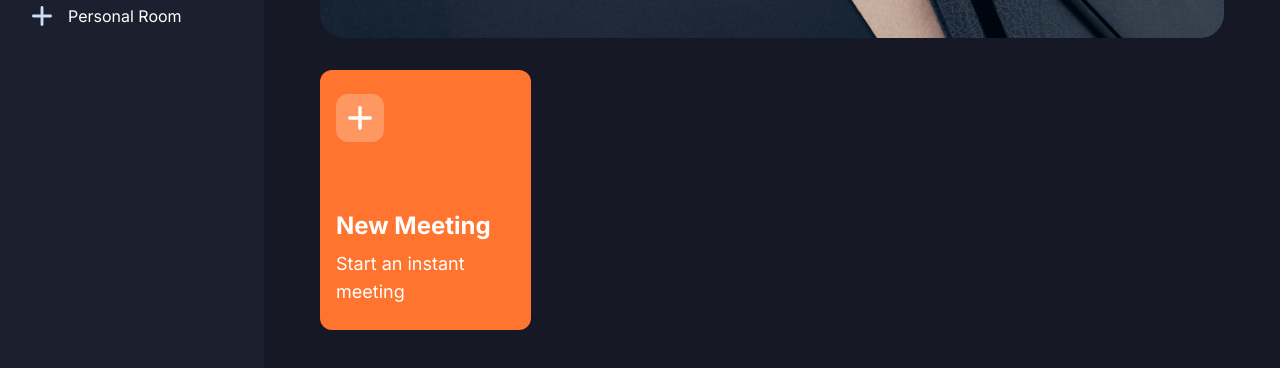
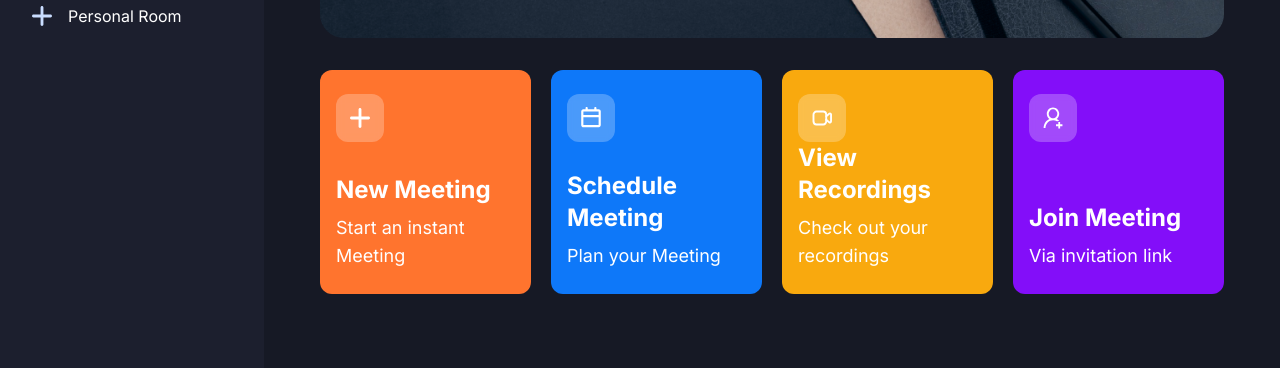
Before and after one commit to Humayra-Akter/video-conference, a Next.js app: page / in a window 1280 px wide. Shown: the part 308-676 px from the top of the page. Built offline with nearby package versions, Linux system fonts and the light colour scheme; no server answers.

Commit message:
date time

```diff
--- /dev/null
+++ b/components/ui/HomeCard.tsx
@@ -0,0 +1,42 @@
+import { cn } from "@/lib/utils";
+import Image from "next/image";
+import React from "react";
+
+interface HomeCardProps {
+  className: string;
+  img: string;
+  title: string;
+  description: string;
+  handleClick: () => void;
+}
+
+const HomeCard = ({
+  className,
+  img,
+  title,
+  description,
+  handleClick,
+}: HomeCardProps) => {
+  return (
+    <div
+      className={cn(
+        "px-4 py-6 flex flex-col justify-between w-full xl:max-w-[270px] min-h-[200px] rounded-xl cursor-pointer",
+        className
+      )}
+      onClick={() => {
+        handleClick;
+      }}
+    >
+      <div className="flex-center glassmorphism size-12 rounded-xl">
+        <Image src={img} width={20} height={20} alt="meeting" />
+      </div>
+
+      <div className="flex flex-col gap-2">
+        <h1 className="text-2xl font-bold">{title}</h1>
+        <p className="text-lg font-normal">{description}</p>
+      </div>
+    </div>
+  );
+};
+
+export default HomeCard;
--- a/components/ui/MeetingTypeList.tsx
+++ b/components/ui/MeetingTypeList.tsx
@@ -1,24 +1,44 @@
-import Image from "next/image";
-import React from "react";
+"use client";
+import React, { useState } from "react";
+import HomeCard from "./HomeCard";
+import { useRouter } from "next/navigation";
 
 const MeetingTypeList = () => {
+  const router = useRouter();
+  const [meetingState, setMeetingState] = useState<
+    "isScheduleMeeting" | "isJoiningMeeting" | "isInstantMeeting" | undefined
+  >();
+
   return (
     <div className="grid grid-cols-1 gap-5 md:grid-cols-2 xl:grid-cols-4">
-      <div className="bg-orange-1 px-4 py-6 flex flex-col justify-between w-full xl:max-w-[270px] min-h-[260px] rounded-xl cursor-pointer">
-        <div className="flex-center glassmorphism size-12 rounded-xl">
-          <Image
-            src="/icons/add-meeting.svg"
-            width={24}
-            height={24}
-            alt="meeting"
-          />
-        </div>
-
-        <div className="flex flex-col gap-2">
-          <h1 className="text-2xl font-bold">New Meeting</h1>
-          <p className="text-lg font-normal">Start an instant meeting</p>
-        </div>
-      </div>
+      <HomeCard
+        img="/icons/add-meeting.svg"
+        title="New Meeting"
+        description="Start an instant Meeting"
+        handleClick={() => setMeetingState("isJoiningMeeting")}
+        className="bg-orange-1"
+      />
+      <HomeCard
+        img="/icons/schedule.svg"
+        title="Schedule Meeting"
+        description="Plan your Meeting"
+        handleClick={() => setMeetingState("isScheduleMeeting")}
+        className="bg-blue-1"
+      />
+      <HomeCard
+        img="/icons/recordings.svg"
+        title="View Recordings"
+        description="Check out your recordings"
+        handleClick={() => router.push("/recordings")}
+        className="bg-yellow-1"
+      />
+      <HomeCard
+        img="/icons/join-meeting.svg"
+        title="Join Meeting"
+        description="Via invitation link"
+        handleClick={() => setMeetingState("isJoiningMeeting")}
+        className="bg-purple-1"
+      />
     </div>
   );
 };
```
